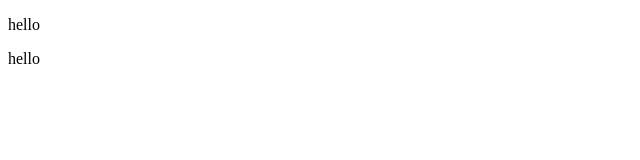
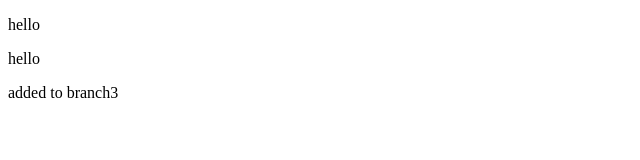
Before and after one commit to 2410993008/hello, a plain HTML site: page index.html in a window 1280 px wide. Shown: the whole page, without its empty margins (0-640 px from the left). Drawn offline with Linux system fonts and the light colour scheme.

Commit message:
added branch3

```diff
--- a/index.html
+++ b/index.html
@@ -8,5 +8,6 @@
 <body>
     <p>hello</p>
     <p>hello</p>
+    <p>added to branch3</p>
 </body>
 </html>
```
